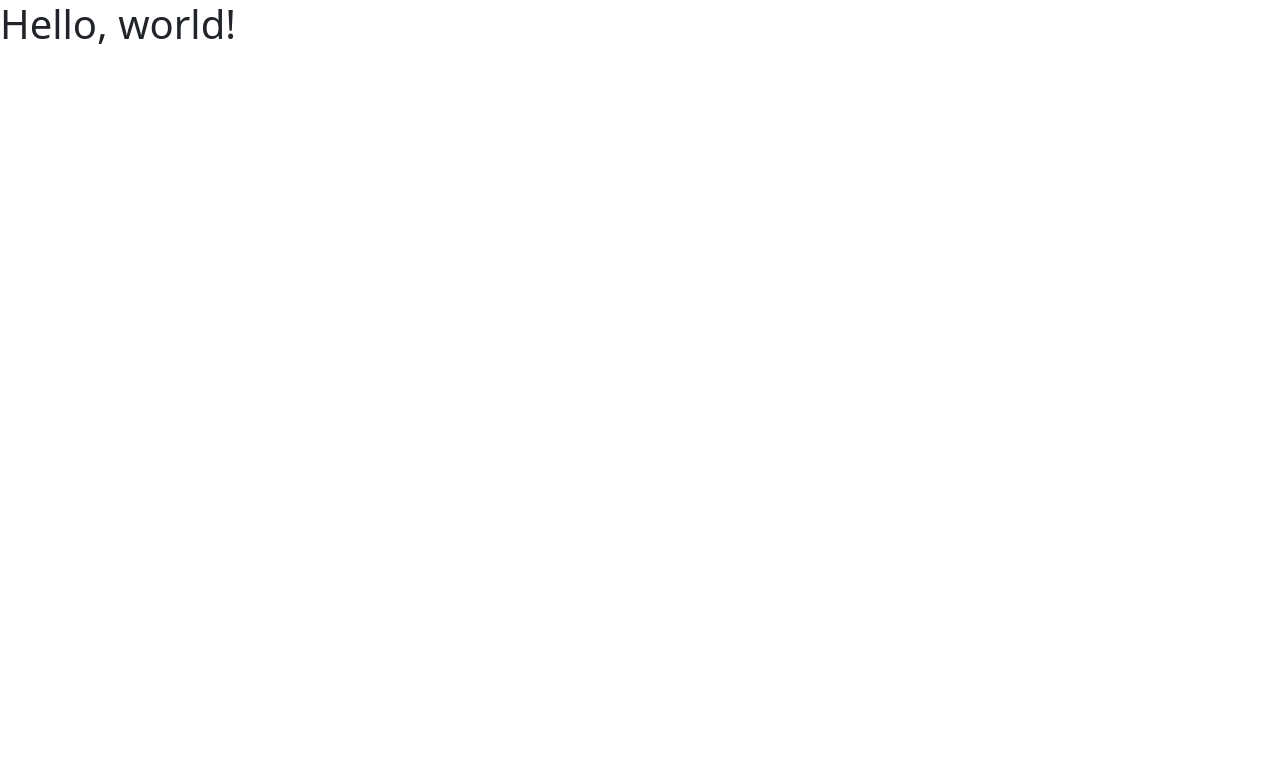
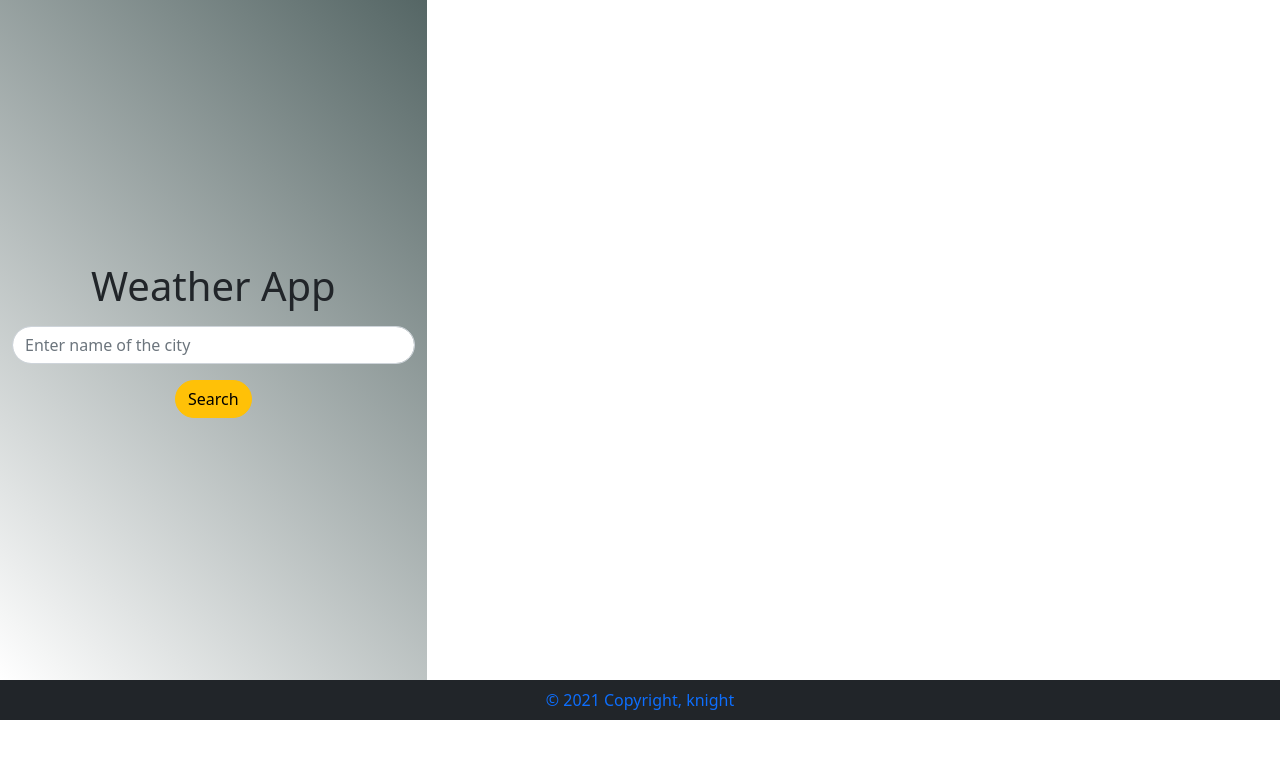
Before and after one commit to akashkushwaha02/weatherApp, a Django app: page / in a window 1280 px wide. Before the commit the part shown is almost empty. Shown: the top 759 px of the page. Run offline with Django 3.2, Linux system fonts and the light colour scheme.

Commit message:
sideform added

```diff
--- /dev/null
+++ b/dashboard/templates/dashboard/base.html
@@ -0,0 +1,27 @@
+<!DOCTYPE html>
+<html lang="en">
+  <head>
+    <!-- Required meta tags -->
+    <meta charset="utf-8" />
+    <meta name="viewport" content="width=device-width, initial-scale=1" />
+
+    <!-- Bootstrap CSS -->
+    <link
+      href="https://cdn.jsdelivr.net/npm/bootstrap@5.0.0-beta2/dist/css/bootstrap.min.css"
+      rel="stylesheet"
+      integrity="sha384-BmbxuPwQa2lc/FVzBcNJ7UAyJxM6wuqIj61tLrc4wSX0szH/Ev+nYRRuWlolflfl"
+      crossorigin="anonymous"
+    />
+
+    <title>Hello, world!</title>
+  </head>
+  <body>
+    {% block content %}{% endblock %} {% include './components/footer.html' %}
+
+    <script
+      src="https://cdn.jsdelivr.net/npm/bootstrap@5.0.0-beta2/dist/js/bootstrap.bundle.min.js"
+      integrity="sha384-b5kHyXgcpbZJO/tY9Ul7kGkf1S0CWuKcCD38l8YkeH8z8QjE0GmW1gYU5S9FOnJ0"
+      crossorigin="anonymous"
+    ></script>
+  </body>
+</html>
--- /dev/null
+++ b/dashboard/templates/dashboard/components/footer.html
@@ -0,0 +1,3 @@
+<footer class="bg-dark py-2 text-center font-weight-lighter">
+  <a href="/" class="text-decoration-none">&copy; 2021 Copyright, knight</a>
+</footer>
--- /dev/null
+++ b/dashboard/templates/dashboard/components/sideform.html
@@ -0,0 +1,16 @@
+<div>
+  <h1>Weather App</h1>
+  <div class="form-group">
+    <form>
+      <input
+        type="text"
+        placeholder="Enter name of the city"
+        class="form-control my-3"
+        style="border-radius: 20px"
+      />
+      <button type="submit" class="btn btn-warning" style="border-radius: 20px">
+        Search
+      </button>
+    </form>
+  </div>
+</div>
--- a/dashboard/templates/dashboard/home.html
+++ b/dashboard/templates/dashboard/home.html
@@ -1,36 +1,16 @@
-<!DOCTYPE html>
-<html lang="en">
-  <head>
-    <!-- Required meta tags -->
-    <meta charset="utf-8" />
-    <meta name="viewport" content="width=device-width, initial-scale=1" />
-
-    <!-- Bootstrap CSS -->
-    <link
-      href="https://cdn.jsdelivr.net/npm/bootstrap@5.0.0-beta2/dist/css/bootstrap.min.css"
-      rel="stylesheet"
-      integrity="sha384-BmbxuPwQa2lc/FVzBcNJ7UAyJxM6wuqIj61tLrc4wSX0szH/Ev+nYRRuWlolflfl"
-      crossorigin="anonymous"
-    />
-
-    <title>Hello, world!</title>
-  </head>
-  <body>
-    <h1>Hello, world!</h1>
-
-    <!-- Optional JavaScript; choose one of the two! -->
-
-    <!-- Option 1: Bootstrap Bundle with Popper -->
-    <script
-      src="https://cdn.jsdelivr.net/npm/bootstrap@5.0.0-beta2/dist/js/bootstrap.bundle.min.js"
-      integrity="sha384-b5kHyXgcpbZJO/tY9Ul7kGkf1S0CWuKcCD38l8YkeH8z8QjE0GmW1gYU5S9FOnJ0"
-      crossorigin="anonymous"
-    ></script>
-
-    <!-- Option 2: Separate Popper and Bootstrap JS -->
-    <!--
-    <script src="https://cdn.jsdelivr.net/npm/@popperjs/core@2.6.0/dist/umd/popper.min.js" integrity="sha384-KsvD1yqQ1/1+IA7gi3P0tyJcT3vR+NdBTt13hSJ2lnve8agRGXTTyNaBYmCR/Nwi" crossorigin="anonymous"></script>
-    <script src="https://cdn.jsdelivr.net/npm/bootstrap@5.0.0-beta2/dist/js/bootstrap.min.js" integrity="sha384-nsg8ua9HAw1y0W1btsyWgBklPnCUAFLuTMS2G72MMONqmOymq585AcH49TLBQObG" crossorigin="anonymous"></script>
-    -->
-  </body>
-</html>
+{% extends 'dashboard/base.html' %} {% block content %}
+<div class="container-fluid">
+  <div class="row">
+    <div
+      class="col-12 col-md-4 d-flex justify-content-center text-center flex-nowrap flex-column"
+      style="
+        min-height: 85vh;
+        background: linear-gradient(45deg, #fff, #556665);
+      "
+    >
+      {% include './components/sideform.html' %}
+    </div>
+    <div class="col-12 col-md-8">{% include './components/card.html' %}</div>
+  </div>
+</div>
+{% endblock %}
```
Also changed, not shown: dashboard/templates/dashboard/components/card.html (added).
